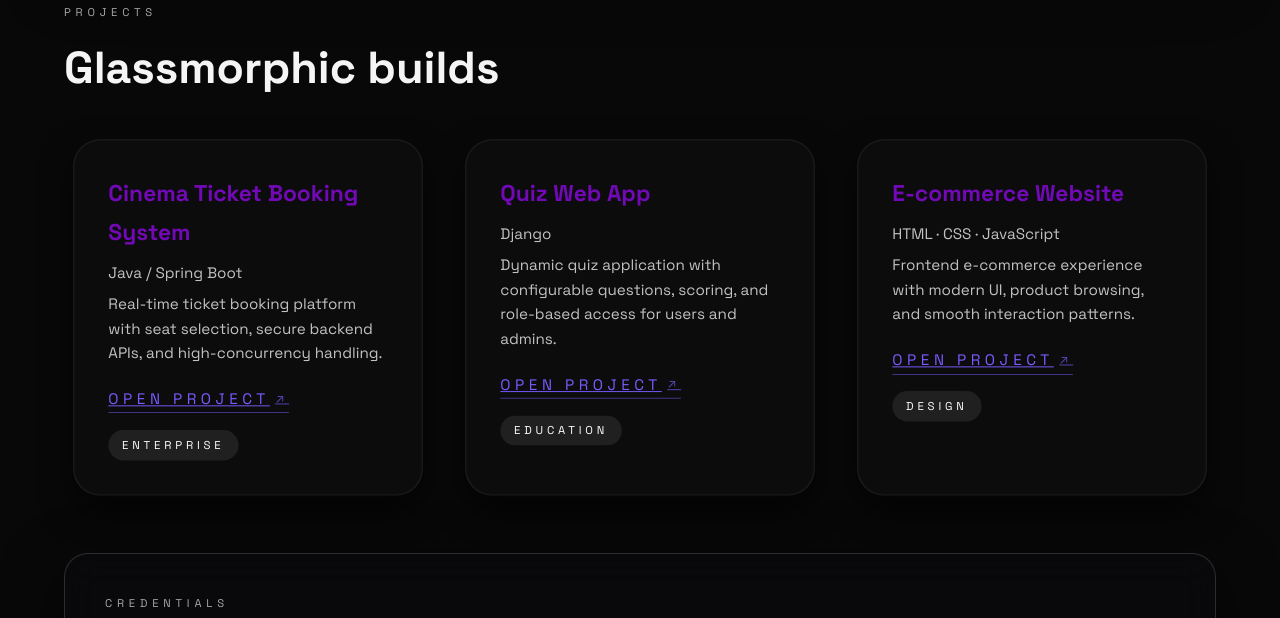
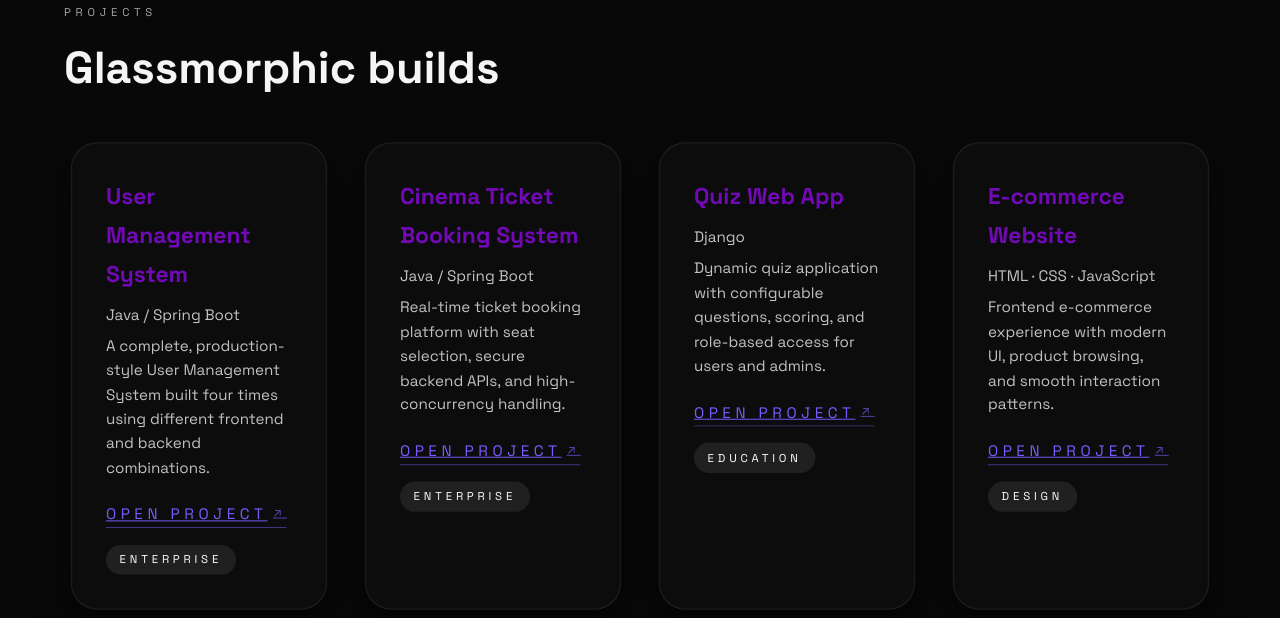
Before and after one commit to shahjay489/jay-portfolio, a plain HTML site: page index.html in a window 1280 px wide. Shown: the part 3228-3846 px from the top of the page. Drawn offline with nearby package versions, Linux system fonts and the light colour scheme; animation ran at ten frames a second.

Commit message:
project added

```diff
--- a/index.html
+++ b/index.html
@@ -274,6 +274,27 @@
         <div class="projects-grid">
           <article class="project-card">
             <div class="project-card-content">
+              <h3>User Management System</h3>
+              <p>Java / Spring Boot</p>
+              <p>
+                A complete, production-style User Management System
+                built four times using different frontend and backend combinations.
+              </p>
+              <div class="project-actions">
+                <a
+                  class="project-link-btn"
+                  href="https://github.com/shahjay489/user-management-system"
+                  target="_blank"
+                  rel="noreferrer"
+                  >Open Project</a
+                >
+              </div>
+              <span class="project-tag">Enterprise</span>
+            </div>
+          </article>
+
+          <article class="project-card">
+            <div class="project-card-content">
               <h3>Cinema Ticket Booking System</h3>
               <p>Java / Spring Boot</p>
               <p>
@@ -415,7 +436,7 @@
               <span>Connect on</span>
               <a
                 class="contact-link-glow"
-                href="https://www.linkedin.com/in/jayshah-591995/"
+                href="https://www.linkedin.com/in/jay-shah-92700b360/"
                 target="_blank"
                 rel="noreferrer"
                 >LinkedIn Profile</a
```
